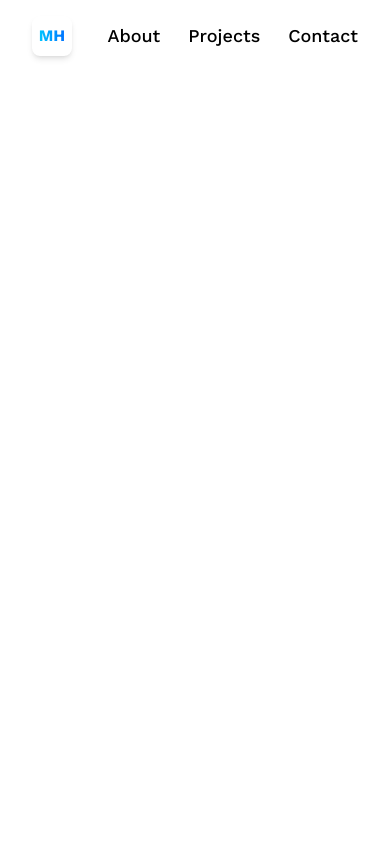
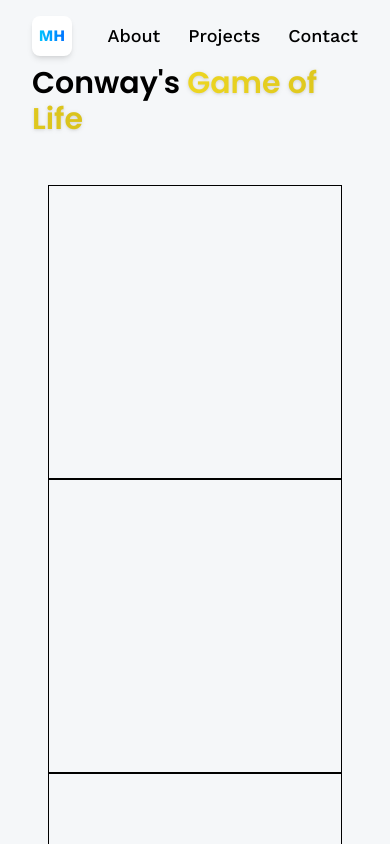
Before and after one commit to Bonzaii1/3D_Portfolio, a React (Vite) app: page /GOL in a window 390 px wide. Shown: the top 844 px of the page. Built offline with nearby package versions, Linux system fonts and the light colour scheme.

Commit message:
Implementation of my GOL code

```diff
--- a/src/App.jsx
+++ b/src/App.jsx
@@ -2,6 +2,7 @@ import React from 'react'
 import { Route, BrowserRouter as Router, Routes } from 'react-router-dom'
 import Navbar from './components/Navbar'
 import { Home, About, Projects, Contact } from './pages'
+import GOL from './ProjectPages/GOL'
 
 const App = () => {
     return (
@@ -13,6 +14,7 @@ const App = () => {
                     <Route path='/about' element={<About />} />
                     <Route path='/projects' element={<Projects />} />
                     <Route path='/contact' element={<Contact />} />
+                    <Route path='/GOL' element={<GOL />} />
                 </Routes>
             </Router>
         </main>
--- /dev/null
+++ b/src/ProjectPages/GOL.jsx
@@ -0,0 +1,128 @@
+import React, { useEffect, useRef, useState } from 'react'
+import { adjustGrid } from "../constants/Logic_GOL";
+import CTA from '../components/CTA';
+
+const GOL = () => {
+    const numRows = 11; // You can adjust the number of rows
+    const [numCols, setNumCols] = useState(30)
+
+    const [alive, setAlive] = useState(new Set())
+
+    const isStart = useRef(false)
+
+    const [label, setLabel] = useState("Start")
+
+    const handleCellClick = (row, col) => {
+        let coords = `${row},${col}`
+        setAlive((prevSet) => {
+            const newSet = new Set(prevSet);
+            if (newSet.has(coords)) {
+                newSet.delete(coords);
+            } else {
+                newSet.add(coords);
+            }
+            return newSet;
+        });
+
+
+    }
+
+    const runCheck = async () => {
+        if (!isStart.current) {
+            isStart.current = true
+            setLabel("Stop")
+            await simulateAdjustGrid()
+        } else {
+            isStart.current = false
+            setLabel("Start")
+        }
+    }
+
+    const simulateAdjustGrid = async () => {
+        if (isStart.current) {
+            setAlive((prevAlive) => adjustGrid(prevAlive, numCols, numRows))
+            await new Promise(resolve => setTimeout(resolve, 100))
+            await simulateAdjustGrid()
+        }
+    }
+
+    const handleReset = () => {
+        setAlive(new Set())
+    }
+
+    const handleRandomize = () => {
+        handleReset()
+        setAlive((prevAlive) => {
+            for (let i = 0; i < 50; i++) {
+                let row = Math.floor(Math.random() * numRows)
+                let col = Math.floor(Math.random() * numCols)
+
+                prevAlive.add(`${row},${col}`)
+            }
+            return new Set(prevAlive)
+        })
+    }
+
+
+
+    useEffect(() => {
+        // Adjust numCols based on screen size
+        const handleResize = () => {
+            if (window.innerWidth >= 1024) {
+                setNumCols(30);
+            } else if (window.innerWidth >= 640) {
+                setNumCols(12);
+            } else {
+                setNumCols(5);
+            }
+        };
+
+        handleResize(); // Initial setup
+
+        window.addEventListener("resize", handleResize);
+
+        return () => {
+            window.removeEventListener("resize", handleResize);
+        };
+    }, []);
+
+
+    return (
+        <section className='max-container-GOL'>
+            <h1 className='head-text'>
+                Conway's <span className='yellow-gradient_text font-semibold drop-shadow'>Game of Life</span>
+            </h1>
+
+            <div className='w-full h-full mt-8 p-4 flex flex-col'>
+                <div className="grid lg:grid-cols-max md:grid-cols-12 sm:grid-cols-5">
+                    {Array.from({ length: numRows }).map((_, rowIndex) => (
+                        Array.from({ length: numCols }).map((_, colIndex) => (
+                            <div
+                                key={`${rowIndex},${colIndex}`}
+                                className={`border border-black ${alive.has(`${rowIndex},${colIndex}`) ? "bg-yellow-400" : ""}`}
+                                style={{ aspectRatio: `1` }}
+                                onClick={() => handleCellClick(rowIndex, colIndex)}
+                            >
+                                {/* You can customize the content of each cell */}
+                            </div>
+                        ))
+                    ))}
+                </div>
+            </div>
+            <div className="w-full h-1/4 z-30">
+                <div className="flex justify-center p-3">
+                    <div className="text-white font-medium rounded-lg text-sm w-20 pr-5 pl-3 py-2.5 m-3 text-center bg-gradient-to-r from-[#00c6ff] to-[#0072ff] hover:from-[#0072ff] hover:to-[#005bbb] hover:cursor-pointer" onClick={handleRandomize}>Random</div>
+                    <div className="text-white font-medium rounded-lg text-sm w-20 px-5 py-2.5 m-3 text-center bg-gradient-to-r from-[#00c6ff] to-[#0072ff] hover:from-[#0072ff] hover:to-[#005bbb] hover:cursor-pointer" onClick={runCheck}>{label}</div>
+                    <div className="text-white font-medium rounded-lg text-sm w-20 px-5 py-2.5 m-3 text-center bg-gradient-to-r from-[#00c6ff] to-[#0072ff] hover:from-[#0072ff] hover:to-[#005bbb] hover:cursor-pointer" onClick={handleReset}>Reset</div>
+                </div>
+            </div>
+
+            <hr className='border-slate-200' />
+
+            <CTA />
+
+        </section>
+    )
+}
+
+export default GOL
--- /dev/null
+++ b/src/constants/Logic_GOL.js
@@ -0,0 +1,75 @@
+
+
+export const adjustGrid = (positions, numCols, numRows) => {
+
+    let new_set = new Set()
+    let dead_cells = new Set()
+
+    for (let position of positions) {
+        let pair = position.split(",")
+        let row = parseInt(pair[0])
+        let col = parseInt(pair[1])
+
+        let all_neighbors = getNeighbors(row, col, numCols, numRows)
+
+        let count = 0;
+
+        for (let neighbor of all_neighbors) {
+            if (positions.has(neighbor)) {
+                count += 1;
+            } else {
+                dead_cells.add(neighbor)
+            }
+        }
+
+        if (count == 2 || count == 3) {
+            new_set.add(position)
+        }
+
+    }
+
+    for (let cell of dead_cells) {
+        let dead_pair = cell.split(",")
+        let dead_row = parseInt(dead_pair[0])
+        let dead_col = parseInt(dead_pair[1])
+
+        let all_neighbors_dead = getNeighbors(dead_row, dead_col, numCols, numRows)
+
+        let count_dead = 0;
+
+        if (cell === '2,1') {
+            console.log(cell)
+            console.log(all_neighbors_dead)
+        }
+
+        for (const neighbor of all_neighbors_dead) {
+            if (positions.has(neighbor)) {
+                count_dead += 1;
+            }
+
+        }
+        if (count_dead === 3) {
+            new_set.add(cell)
+        }
+    }
+    return new_set
+
+}
+
+export const getNeighbors = (row, col, maxCol, maxRow) => {
+    let neighbors = new Set()
+    row = parseInt(row)
+    col = parseInt(col)
+    for (let i = -1; i < 2; i++) {
+        for (let j = -1; j < 2; j++) {
+            let new_col = col + j;
+            let new_row = row + i
+            if (new_row === row && new_col === col) {
+                continue
+            }
+
+            0 <= new_col && new_col < maxCol && 0 <= new_row && new_row < maxRow ? neighbors.add(`${new_row},${new_col}`) : "";
+        }
+    }
+    return neighbors
+}
--- a/src/constants/index.js
+++ b/src/constants/index.js
@@ -152,25 +152,28 @@ export const socialLinks = [
 
 export const projects = [
     {
+        iconUrl: threads,
+        theme: 'btn-back-black',
+        name: 'Threads Clone',
+        description: 'Created a working clone of Threads! Built using NextJs 13 integrated with Mongo!',
+        link: 'https://threads-kappa-seven.vercel.app',
+        inSite: false
+    },
+    {
+        iconUrl: GOL,
+        theme: 'btn-back-yellow',
+        name: 'Conway\'s Game Of Life',
+        description: 'Worked on the famous simulation exercise known as Conway\s Game of Life using Python and then translated to JavaScript to showcase on my portfolio! The 4 unique rules made this a fun challenge as the third rule in particular made the algorithm interesting to work with!',
+        link: '/GOL',
+        inSite: true
+    },
+    {
         iconUrl: umlogo,
         theme: 'btn-back-purple',
         name: 'Perimiter Security University Project',
         description: 'Worked in a five-member team in a cutting-edge project utilizing Raspberry Pi to connect various sensors for real-time environmental monitoring in Data Centers and Server Rooms. Our work contributed to a forthcoming scientific publication and involved seamless data transmission using Mosquitto and OneSignal, ultimately leading to the creation of an innovative Alert Style Mobile Application for enhanced data center security',
         link: article,
-    },
-    {
-        iconUrl: threads,
-        theme: 'btn-back-green',
-        name: 'Portfolio Project',
-        description: 'Designed and programmed this very portfolio using Vite and ThreeJS to implement 3D model renders!',
-        link: 'https://matthewsherrera.com',
-    },
-    {
-        iconUrl: GOL,
-        theme: 'btn-back-yellow',
-        name: 'Conway\'s Game Of Life',
-        description: 'Worked on the famous simulation exercise known as Conway\s Game of Life using Python! The 4 unique rules made this a fun challenge as the third rule in particular made the algorithm interesting to work with!',
-        link: 'https://github.com/Bonzaii1/Conways-GOL',
+        inSite: false
     },
 
 ];
--- a/src/index.css
+++ b/src/index.css
@@ -26,6 +26,10 @@ body:has(.card[data-color="green"]:hover) {
         @apply max-w-5xl mx-auto sm:p-16 pb-12 !pt-[126px] px-8 min-h-[calc(100vh-80px)];
     }
 
+    .max-container-GOL {
+        @apply max-w-5xl mx-auto sm:p-16 pb-12 !pt-[65px] px-8 min-h-[calc(100vh-80px)];
+    }
+
     .head-text {
         @apply sm:text-5xl text-3xl font-semibold sm:leading-snug font-poppins;
     }
@@ -36,6 +40,10 @@ body:has(.card[data-color="green"]:hover) {
 
     .blue-gradient_text {
         @apply bg-gradient-to-r from-[#00c6ff] to-[#0072ff] bg-clip-text text-transparent;
+    }
+
+    .yellow-gradient_text {
+        @apply bg-gradient-to-r from-[#EDD622] to-[#D9C21D] bg-clip-text text-transparent;
     }
 
     .input {
--- a/src/pages/Projects.jsx
+++ b/src/pages/Projects.jsx
@@ -36,7 +36,7 @@ const Projects = () => {
                                 {project.description}
                             </p>
                             <div className='mt-5 flex items-center gap-2 font-poppins'>
-                                <Link to={project.link} target='_blank' rel='noopener noreferrer' className='font-semibold text-blue-600'>
+                                <Link to={project.link} target={project.inSite ? "_self" : "_blank"} rel='noopener noreferrer' className='font-semibold text-blue-600'>
                                     Live Link
                                 </Link>
                                 <img src={arrow} alt='arrow' className='w-4 h-4 object-contain' />
--- a/tailwind.config.js
+++ b/tailwind.config.js
@@ -24,6 +24,9 @@ export default {
       },
       boxShadow: {
         card: '0px 1px 2px 0px rgba(0, 0, 0, 0.05)'
+      },
+      gridTemplateColumns: {
+        "max": 'repeat(30, minmax(0, 1fr))'
       }
     },
   },
```
